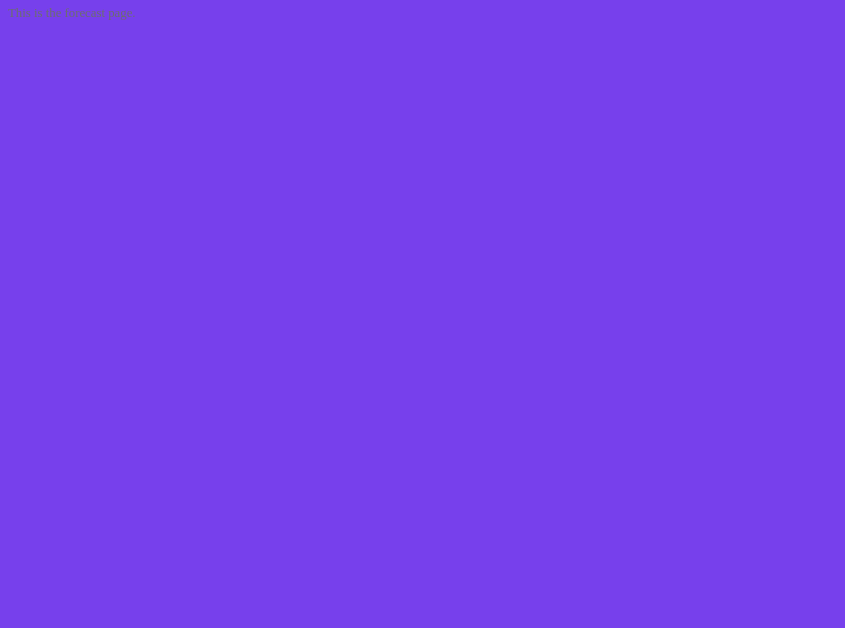
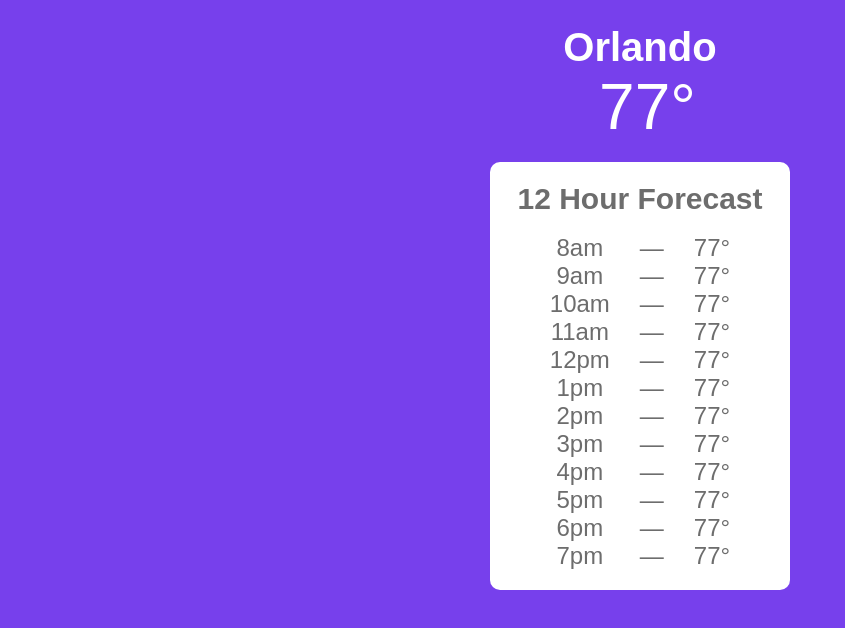
Before and after one commit to brooksmckinley/weather, a React (Create React App) app in the folder frontend/: page /forecast in a window 1280 px wide. Shown: the top 628 px of the page, without its empty margins (0-845 px from the left). Built offline with nearby package versions, Linux system fonts and the light colour scheme.

Commit message:
Preliminary forecast page

```diff
--- a/frontend/src/App.js
+++ b/frontend/src/App.js
@@ -40,7 +40,7 @@ function App() {
         <Route index element={<Login />} />
         <Route path="/register" element={<Register />} />
         <Route path="/dashboard" element={<Dashboard />} />
-        <Route path="/forecast" element={<Forecast />} />
+        <Route path="/forecast" element={<Forecast cityName="Orlando" currentTemp={77}/>} />
         <Route path="/test" element={<Test />} />
       </Routes>
     </BrowserRouter>
--- a/frontend/src/components/ForecastCard.css
+++ b/frontend/src/components/ForecastCard.css
@@ -1,3 +1,4 @@
+
 .forecastCard {
     background-color: white;
     border-radius: 10px;
--- a/frontend/src/pages/Forecast.js
+++ b/frontend/src/pages/Forecast.js
@@ -1,5 +1,21 @@
-function Forecast() {
-    return <p>This is the forecast page.</p>
+import ForecastCard from '../components/ForecastCard';
+import './forecast.css';
+
+function Forecast({cityName, currentTemp}) {
+    return <div className="forecastPage">
+        <div className="forecastCity">
+            <b>{cityName}</b>
+            <br></br>
+        </div>
+        <div className="foreCurrentTemp">
+            {currentTemp}°
+            <br></br>
+        </div>
+        <br></br>
+        <div className="forecastCardTag" style={{maxWidth: "300px"}}>
+            <ForecastCard hourTimes={['8am', '9am', '10am', '11am', '12pm', '1pm', '2pm','3pm','4pm','5pm','6pm','7pm']} hourWeather={['—','—','—','—','—','—','—','—','—','—','—','—']} hourTemps={['77', '77', '77', '77', '77', '77', '77', '77','77', '77','77', '77']}/>
+        </div>
+    </div>
 }
 
 export default Forecast;
--- /dev/null
+++ b/frontend/src/pages/forecast.css
@@ -0,0 +1,21 @@
+
+.forecastCity {
+    color:white;
+    font-size:40px;
+    font-family:'Quicksand', sans-serif;
+    text-align: center;
+    margin-top: 25px;
+}
+
+.foreCurrentTemp {
+    color:white;
+    font-size:64px;
+    font-family:'Quicksand', sans-serif;
+    text-align: center;
+    margin-left:15px;
+}
+
+.forecastCardTag {
+    text-align: center;
+    margin:auto;
+}
```
